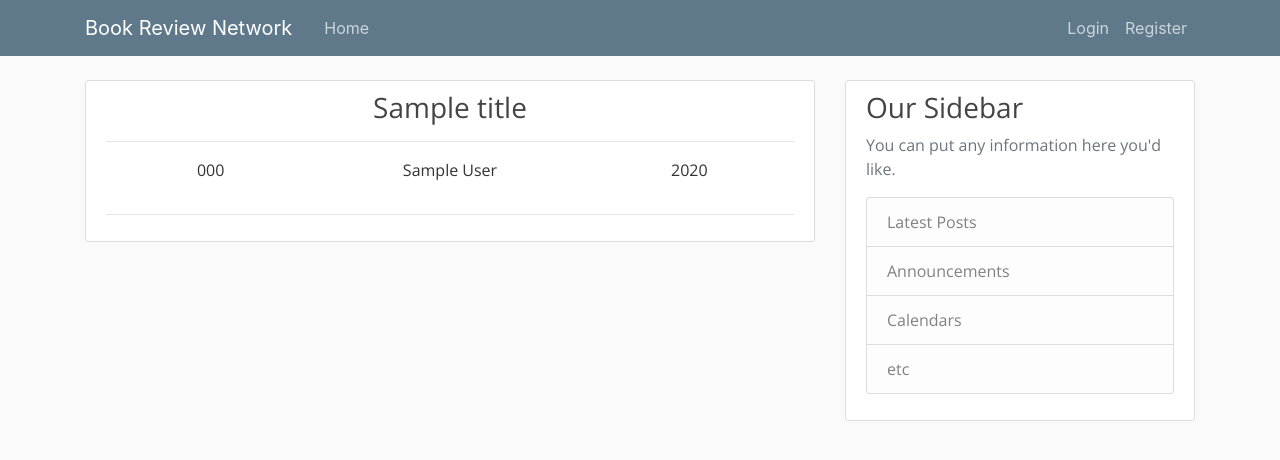
After one commit to johnathaningle/CS50-WEB-3, a Flask app: template booknetwork/templates/book.html in a window 1280 px wide. The commit adds this page. Shown: the top 460 px of the page. Run offline with Flask 2, Linux system fonts and the light colour scheme; the template is opened without the code that fills it: most values are stand-ins (such as "Sample title", 1, 10 or a date in 2020); some libraries are stand-ins or nearby versions.

Commit message:
Add book page

```diff
--- /dev/null
+++ b/booknetwork/static/book.js
@@ -0,0 +1,3 @@
+document.addEventListener("DOMContentLoaded", function(e){
+
+});
--- a/booknetwork/static/index.js
+++ b/booknetwork/static/index.js
@@ -19,12 +19,12 @@ document.addEventListener("DOMContentLoaded", function(e){
                 data = this.responseText;
                 data = JSON.parse(data);
                 console.log(data);
-                console.log(data["data"][0].author);
-                console.log(data["data"].length);
+                isbn = data["data"].isbn;
+                console.log(length);
                 for (i = 0; i < data["data"].length; i++) {
                     let searchDiv = document.createElement('div');
                     searchDiv.className = "row content-section content-section-result pt-4 mt-4";
-                    searchDiv.innerHTML = `<div class='col-md-3'><p><a href='#'>${data["data"][i].isbn}</a></p></div><div class='col-md-3'>${data["data"][i].author}</div><div class='col-md-3'>${data["data"][i].title}</div><div class='col-md-3'>${data["data"][i].year_published}</p></div>`;
+                    searchDiv.innerHTML = `<div class='col-md-3'><p><a href='/book/${data["data"][i].isbn}'>${data["data"][i].isbn}</a></p></div><div class='col-md-3'>${data["data"][i].author}</div><div class='col-md-3'>${data["data"][i].title}</div><div class='col-md-3'>${data["data"][i].year_published}</p></div>`;
                     searchContentDiv.appendChild(searchDiv);
                 }
             }
--- a/booknetwork/static/main.css
+++ b/booknetwork/static/main.css
@@ -1,3 +1,7 @@
+@import url('https://fonts.googleapis.com/css?family=Open+Sans');
+html {
+  font-family: 'Open Sans', sans-serif !important;
+}
 main {
     margin-top: 60px;
 }
@@ -29,6 +33,7 @@ body {
   }
 
   .content-section {
+    font-family: 'Open Sans', sans-serif !important;
     background: #ffffff;
     padding: 10px 20px;
     border: 1px solid #dddddd;
--- /dev/null
+++ b/booknetwork/templates/book.html
@@ -0,0 +1,27 @@
+{% extends 'layout.html' %}
+
+{% block css %}
+{% endblock css %}
+
+{% block content %}
+<div class="content-section text-center">
+    <h3>{{ title }}</h3>
+    <hr>
+    <div class="row">
+        <div class="col-md-4">
+            <p>{{ isbn }}</p>
+        </div>
+        <div class="col-md-4">
+            <p>{{ author }}</p>
+        </div>
+        <div class="col-md-4">
+            <p>{{ year }}</p>
+        </div>
+    </div>
+    <hr>
+</div>
+{% endblock content %}
+
+{% block javascript %}
+<script src="{{ url_for('static', filename='book.js') }}"></script>
+{% endblock javascript %}
```
Also changed, not shown: booknetwork/routes.py (+8 -6 lines).
